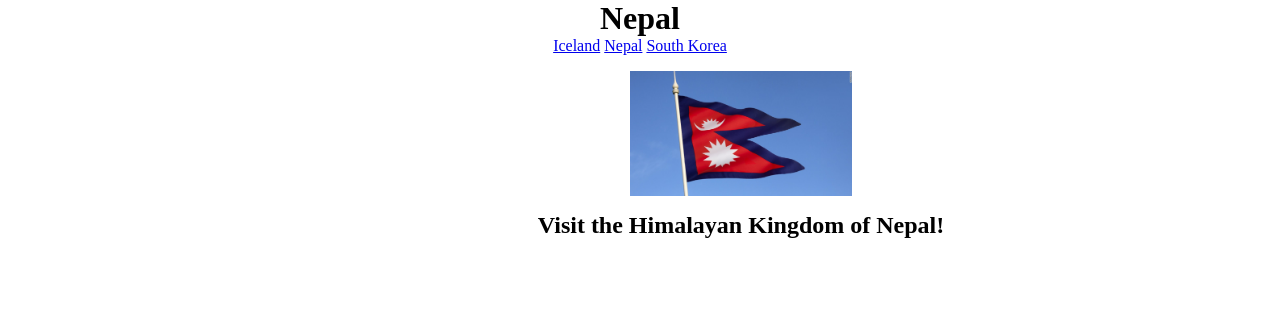
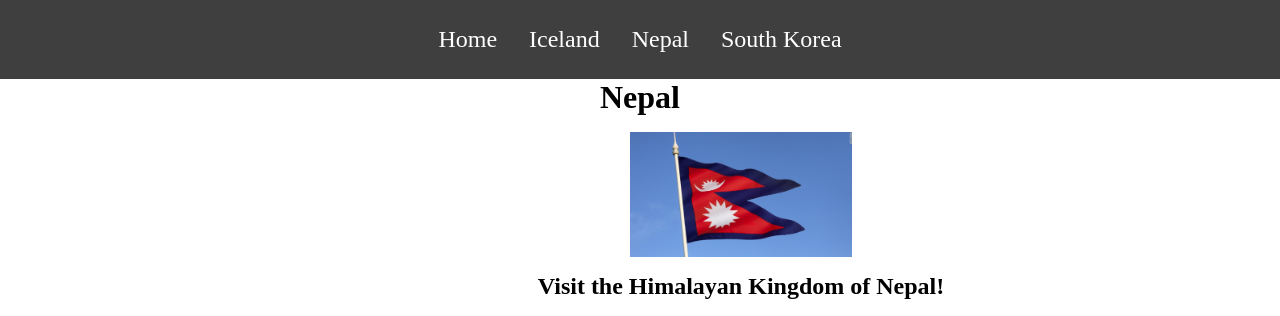
Before and after one commit to jacksonrgoodman/automated-world-berry-bouncers, a plain HTML site: page pages/nepal/nepal.html in a window 1280 px wide. Shown: the top 316 px of the page. Drawn offline with Linux system fonts and the light colour scheme; a script that the page names is missing.

Commit message:
navbar added

```diff
--- a/pages/nepal/nepal.html
+++ b/pages/nepal/nepal.html
@@ -9,16 +9,17 @@
 </head>
 <body>
     <header> <!--//flex-->
-        <h1 class="header-title">Nepal</h1>
         <nav> <!--//flex-->
             <div class="navbin">
                 <div class="navbar">
+                    <a class="navChoice navHome" href="/index.html">Home</a>
                     <a class="navChoice navIceland" href="/pages/iceland/iceland.html">Iceland</a>
                     <a class="navChoice navNepal" href="/pages/nepal/nepal.html">Nepal</a>
                     <a class="navChoice navSouthKorea" href="/pages/southKorea/southKorea.html">South Korea</a>
                 </div>
             </div>
         </nav>
+        <h1 class="header-title">Nepal</h1>
     </header>
     <main> <!--//flex-->
         <div class="headlineImage">
--- a/styles/nepal.css
+++ b/styles/nepal.css
@@ -48,15 +48,27 @@ footer {
 }
 
 .navbar {
+    background-color: rgb(63, 63, 63);
+    display: flex;
+    justify-content: center;
     text-align: center;
+    padding: 0.50em;
+    font-size: 150%;
 }
 
-.navChoice .navIceland {
-
+.navbar a {
+    display: block;
+    color: white;
+    padding: 14px 16px;
+	text-decoration: none;
 }
 
-.navChoice .navNepal, .navChoice .navSouthKorea {
-
+.navbar a:hover {
+    background-color: white;
+    display: block;
+    color: rgb(63, 63, 63);
+    padding: 14px 16px;
+	text-decoration: none;
 }
 
 .headlineImage {
```
